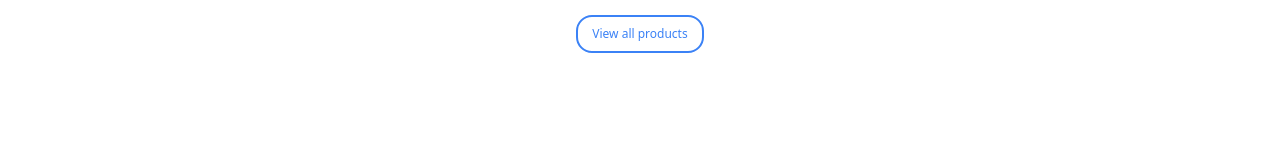
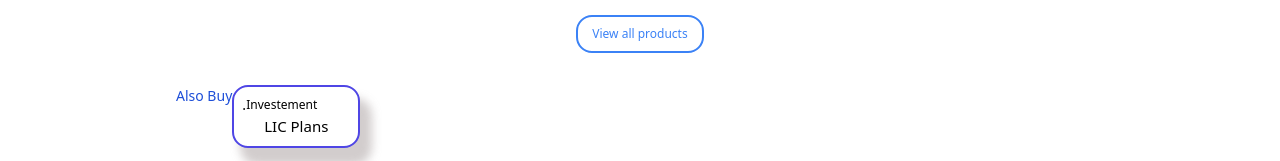
Before and after one commit to Vivekv1999/Design, a React (Create React App) app in the folder policy_bazar-ui-clone/: page / in a window 1280 px wide. Shown: the part 790-951 px from the top of the page. Before the commit the page ends 859 px from the top, so only its background shows below. Built offline with nearby package versions, Linux system fonts and the light colour scheme.

Commit message:
alsoby section added

```diff
--- /dev/null
+++ b/policy_bazar-ui-clone/src/Component/AlsoBuy/AlsoBySection.js
@@ -0,0 +1,27 @@
+import React from "react";
+
+const AlsoBySection = () => {
+  return (
+    <div className="app_main_wrapper p-4">
+      <div className="flex justify-start px-40 ">
+        <h2 className="text-[14px] font-medium block text-blue-700 mb-0">
+            Also Buy
+        </h2>
+        <br/>
+        <section className="bg-white w-32 shadow-[10px_15px_10px_2px_rgba(143,131,131,0.4)] border-solid border-2 border-indigo-600
+        p-2 rounded-2xl items-center
+        ">
+          <div className="items-center text-sm flex align-middle p-0">
+            <span className="w-1 rounded-2xl">.</span>
+            <div className="text-[12px]">
+            Investement
+            </div>
+          </div>
+          <div className="items-center text-center text-[15px]">LIC Plans</div>
+        </section>
+      </div>
+    </div>
+  );
+};
+
+export default AlsoBySection;
--- a/policy_bazar-ui-clone/src/Page/NavbarPage.js
+++ b/policy_bazar-ui-clone/src/Page/NavbarPage.js
@@ -2,6 +2,7 @@ import React from "react";
 import Navbar from "../Component/Navbar/Navbar";
 import Heading from "../Component/Heading/Heading";
 import Products from "../Component/products/Products";
+import AlsoBySection from "../Component/AlsoBuy/AlsoBySection";
 
 const NavbarPage = () => {
   return (
@@ -9,6 +10,7 @@ const NavbarPage = () => {
       <Navbar />
       <Heading />
       <Products/>
+      <AlsoBySection/>
     </>
   );
 };
```
